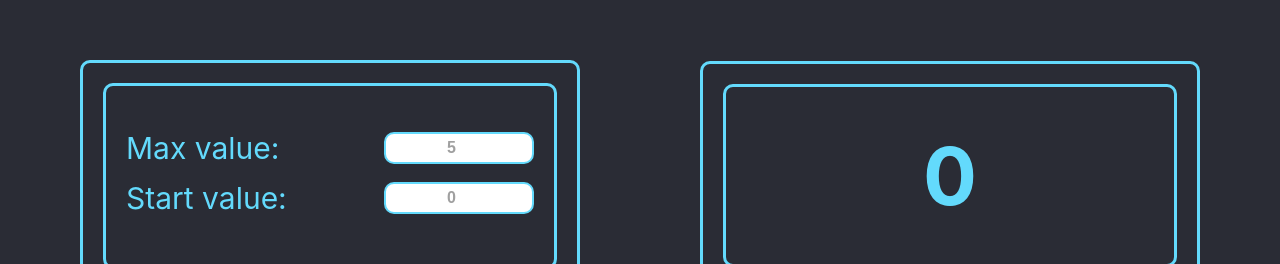
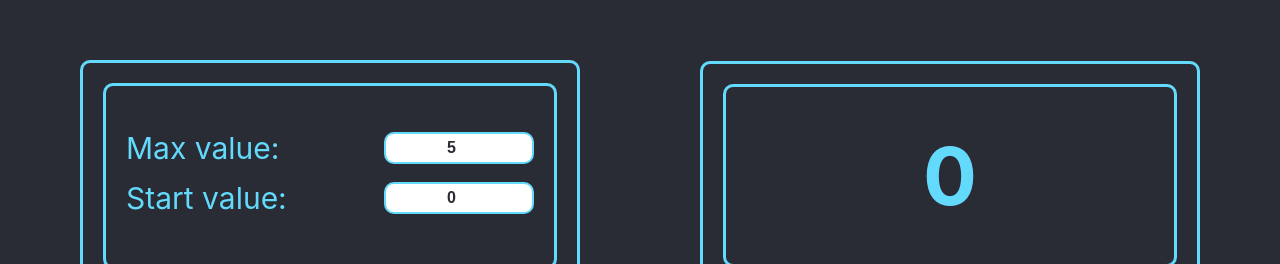
Before and after one commit to AV-html/clicker-counter, a React (Create React App) app: page / in a window 1280 px wide. Shown: the part 144-408 px from the top of the page. Built offline with nearby package versions, Linux system fonts and the light colour scheme.

Commit message:
add(InputNumber): added props value

```diff
--- a/src/components/InputNumber.tsx
+++ b/src/components/InputNumber.tsx
@@ -3,9 +3,11 @@ import styles from './InputNumber.module.css';
 
 type PropsType = {
     title: string
+    value: number
     max: number
     min: number
     placeholder: string
+
 }
 
 export function InputNumber(props: PropsType) {
@@ -17,6 +19,7 @@ export function InputNumber(props: PropsType) {
                    min={props.min}
                    placeholder={props.placeholder}
                    className={styles.number}
+                   value={props.value}
             />
         </label>
     );
--- a/src/components/InputValues.tsx
+++ b/src/components/InputValues.tsx
@@ -2,7 +2,9 @@ import React from 'react';
 import {InputNumber} from './InputNumber';
 import styles from './InputValues.module.css';
 
-type PropsType = {}
+type PropsType = {
+
+}
 
 export function InputValues(props: PropsType) {
     return (
@@ -11,14 +13,16 @@ export function InputValues(props: PropsType) {
                 <InputNumber title={'Max value:'}
                              max={5}
                              min={0}
-                             placeholder={'5'}
+                             placeholder={'max'}
+                             value={5}
                 />
             </div>
             <div className={styles.min}>
                 <InputNumber title={'Start value:'}
                              max={5}
                              min={0}
-                             placeholder={'0'}
+                             placeholder={'min'}
+                             value={0}
                 />
             </div>
         </div>
```
